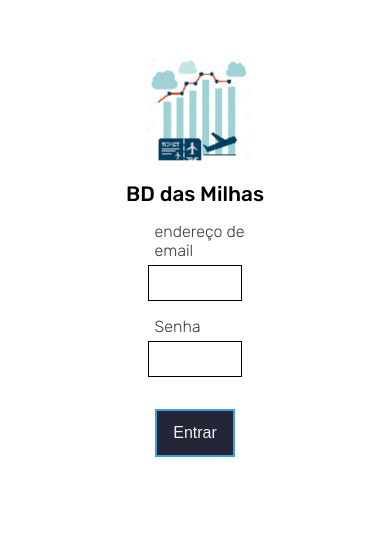
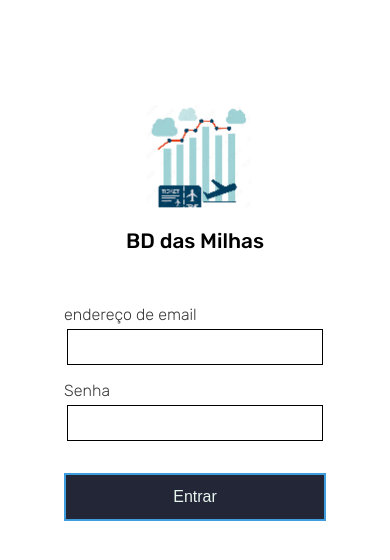
Before and after one commit to Ashw1n-Khasa/freelance, a plain HTML site: page index.html in a window 390 px wide. Shown: the part 102-662 px from the top of the page. Drawn offline with Linux system fonts and the light colour scheme.

Commit message:
index.html

```diff
--- a/index.html
+++ b/index.html
@@ -68,6 +68,36 @@
             color: #e8f6f0;
             font-size: 100%;
         }
+
+
+
+
+        @media only screen and (max-width:600px) {
+            body{
+                padding-top: 10%;
+            }
+            .main-box{
+                width:70%;
+
+            }
+
+            .BD{
+                margin-bottom: 20%;
+            }
+            .email{
+                width:100%;
+                margin-left: 0%;
+
+            }
+            .input{
+                width:90%;
+            }
+
+            .enter{
+                width:100%;
+            }
+        }
+
     </style>
 
     <script>
```
